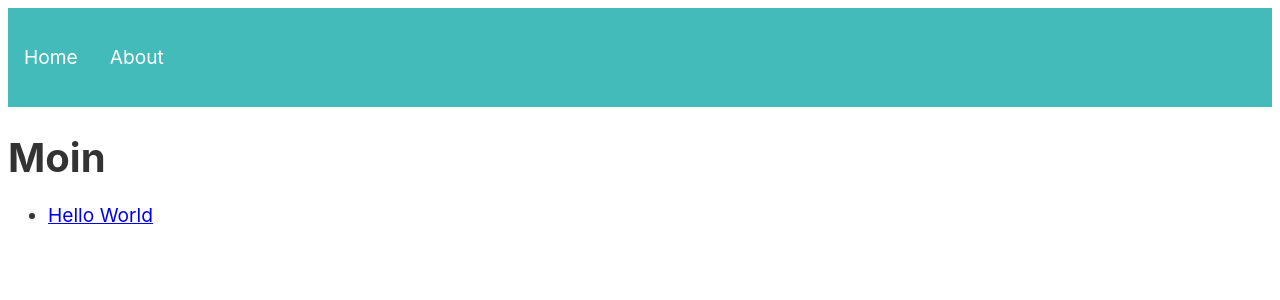
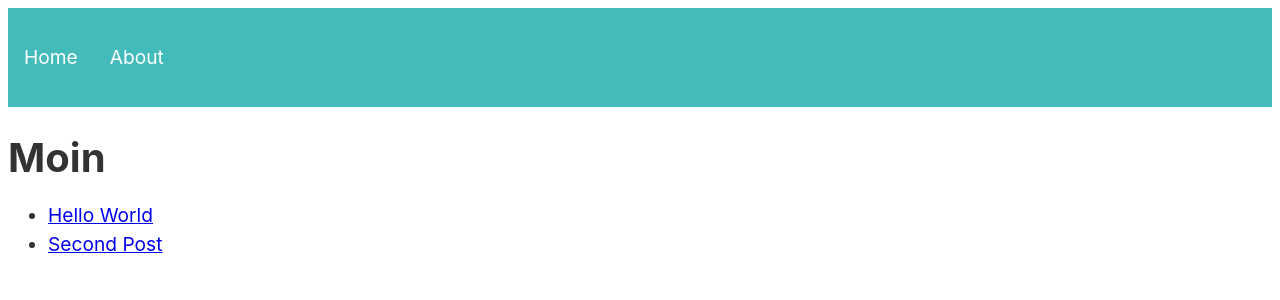
Before and after one commit to tolik518/nextjs-blog, a Next.js app: page / in a window 1280 px wide. Shown: the top 300 px of the page. Built offline with nearby package versions, Linux system fonts and the light colour scheme.

Commit message:
load posts dynamically to the front page

```diff
--- a/content/posts/second-post.md
+++ b/content/posts/second-post.md
@@ -1,5 +1,5 @@
 ---
-title: "Hello World"
+title: "Second Post"
 date: "2023-04-09"
 ---
 
--- a/lib/posts.js
+++ b/lib/posts.js
@@ -3,7 +3,7 @@ import { marked } from "marked";
 import matter from "gray-matter";
 
 export async function getPost(slug) {
-    const {data, content} = matter(
+    const { data, content } = matter(
         await readFile(`content/posts/${slug}.md`, "utf-8")
     );
 
@@ -14,7 +14,21 @@ export async function getPost(slug) {
     }
 }
 
-export async function getAvailableSlugs() {
+export async function getSlugs() {
     const files = await readdir("content/posts");
     return files.map(file => file.replace(/\.md$/, ""));
 }
+
+export async function getSlugsAndPostTitle() {
+    const slugs = await getSlugs();
+    const posts = [];
+
+    for (const slug of slugs) {
+        const post = await getPost(slug);
+        posts.push({
+            slug,
+            title: post.data.title
+        });
+    }
+    return posts;
+}
--- a/pages/index.js
+++ b/pages/index.js
@@ -1,7 +1,18 @@
 import Head from "next/head";
 import Link from "next/link";
+import * as posts from "lib/posts";
 
-function HomePage() {
+export async function getStaticProps() {
+    const postsSlugAndTitle = await posts.getSlugsAndPostTitle();
+
+    return {
+        props: {
+            postsSlugAndTitle
+        }
+    };
+}
+
+function HomePage({ postsSlugAndTitle }) {
     return <>
         <Head>
             <title>Blog: Home</title>
@@ -10,9 +21,13 @@ function HomePage() {
         <main>
             <h1>Moin</h1>
             <ul>
-                <li>
-                    <Link href="/posts/hello-world">Hello World</Link>
-                </li>
+                {postsSlugAndTitle.map(({ slug, title }) => (
+                    <li key={slug}>
+                        <Link href={`/posts/${slug}`}>
+                            {title}
+                        </Link>
+                    </li>
+                ))}
             </ul>
         </main>
     </>
--- a/pages/posts/[slug].js
+++ b/pages/posts/[slug].js
@@ -2,7 +2,7 @@ import Head from "next/head";
 import * as posts from "lib/posts";
 
 export async function getStaticPaths() {
-    const slugs = await posts.getAvailableSlugs();
+    const slugs = await posts.getSlugs();
     return {
         paths: slugs.map((slug) => ({
             params: {slug}
```
